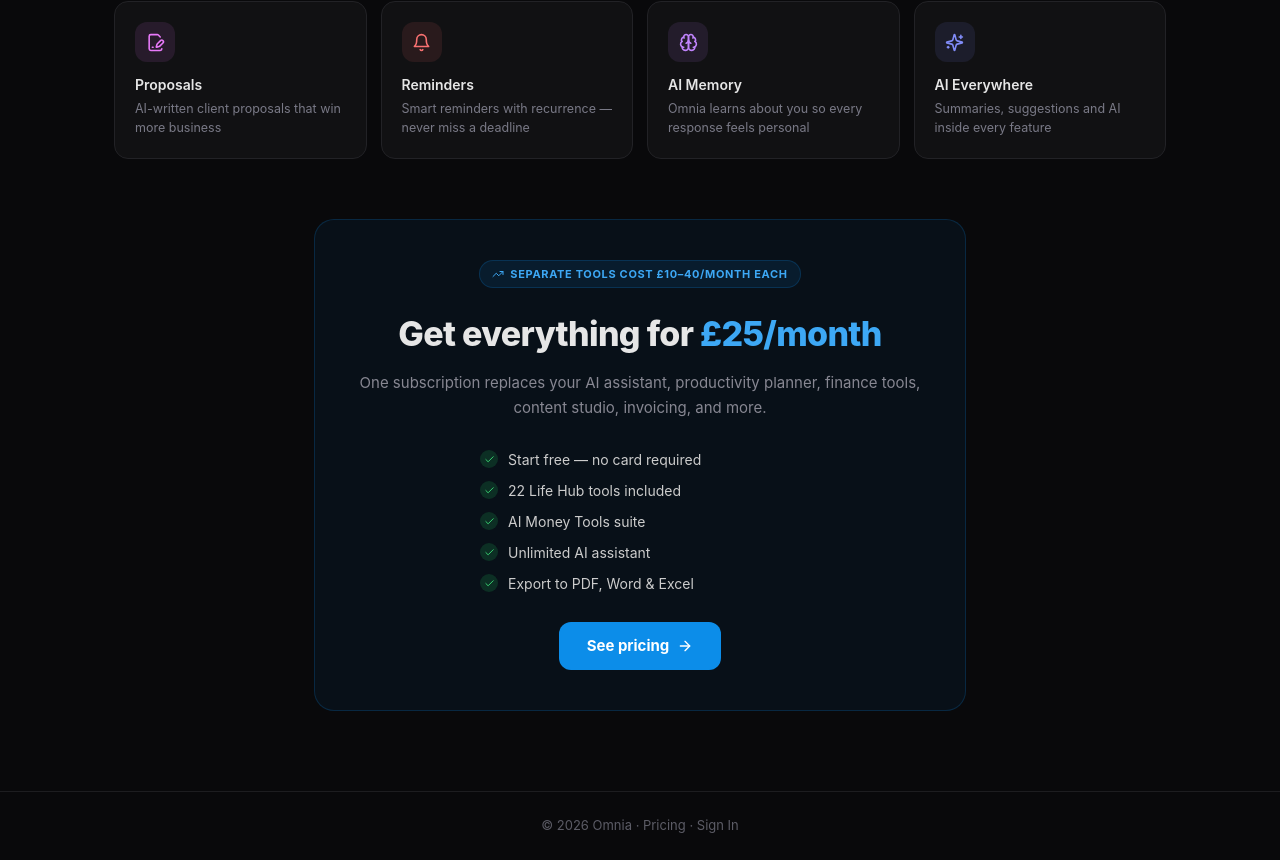
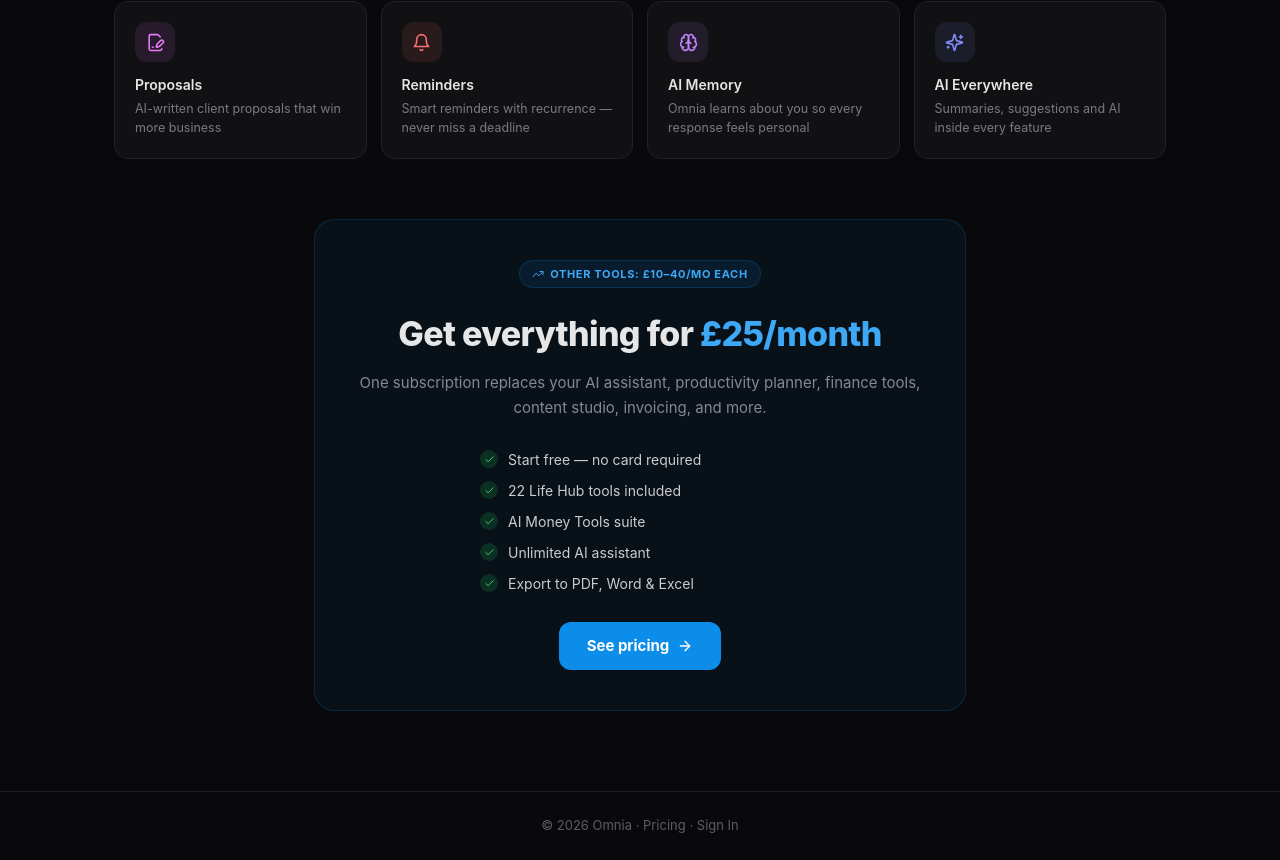
Before and after one commit to Znels26/Omnia, a Next.js app: page / in a window 1280 px wide. Shown: the part 1581-2441 px from the top of the page. Built offline with nearby package versions, Linux system fonts and the light colour scheme.

Commit message:
Fix pricing badge wrapping onto two lines
Add whiteSpace: nowrap and shorten text to keep badge on one line.

https://claude.ai/code/session_01KkcjqcPEkkXZEHtwwp46t7

```diff
--- a/src/app/page.tsx
+++ b/src/app/page.tsx
@@ -141,9 +141,9 @@ export default function HomePage() {
       {/* ── Pricing callout ── */}
       <section style={{ maxWidth: '700px', margin: '0 auto', padding: '0 24px 80px', textAlign: 'center' }}>
         <div style={{ background: 'hsl(205 90% 48% / 0.06)', border: '1px solid hsl(205 90% 48% / 0.2)', borderRadius: '20px', padding: '40px 32px' }}>
-          <div style={{ display: 'inline-flex', alignItems: 'center', gap: '6px', padding: '5px 12px', borderRadius: '999px', background: 'hsl(205 90% 48% / 0.1)', border: '1px solid hsl(205 90% 48% / 0.2)', marginBottom: '20px' }}>
+          <div style={{ display: 'inline-flex', alignItems: 'center', gap: '6px', padding: '5px 12px', borderRadius: '999px', background: 'hsl(205 90% 48% / 0.1)', border: '1px solid hsl(205 90% 48% / 0.2)', marginBottom: '20px', whiteSpace: 'nowrap' }}>
             <TrendingUp size={12} color="hsl(205, 90%, 60%)" />
-            <span style={{ fontSize: '11px', fontWeight: 700, color: 'hsl(205, 90%, 60%)', textTransform: 'uppercase', letterSpacing: '0.06em' }}>Separate tools cost £10–40/month each</span>
+            <span style={{ fontSize: '11px', fontWeight: 700, color: 'hsl(205, 90%, 60%)', textTransform: 'uppercase', letterSpacing: '0.06em' }}>Other tools: £10–40/mo each</span>
           </div>
           <h2 style={{ fontSize: 'clamp(22px, 4vw, 34px)', fontWeight: 800, marginBottom: '12px', letterSpacing: '-0.02em' }}>Get everything for <span style={{ color: 'hsl(205, 90%, 60%)' }}>£25/month</span></h2>
           <p style={{ fontSize: '15px', color: 'hsl(240 5% 55%)', marginBottom: '28px', lineHeight: 1.65 }}>
```
